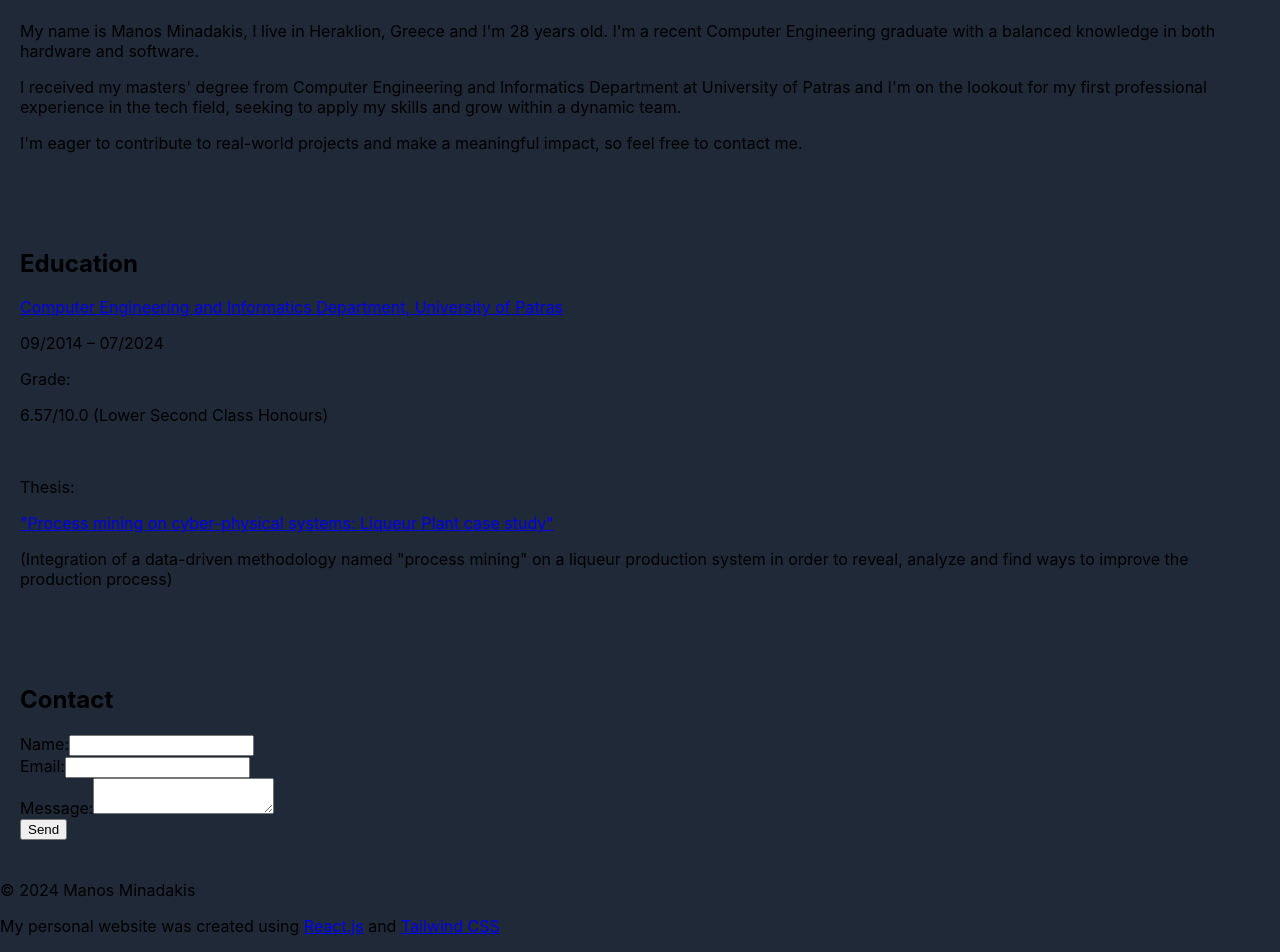
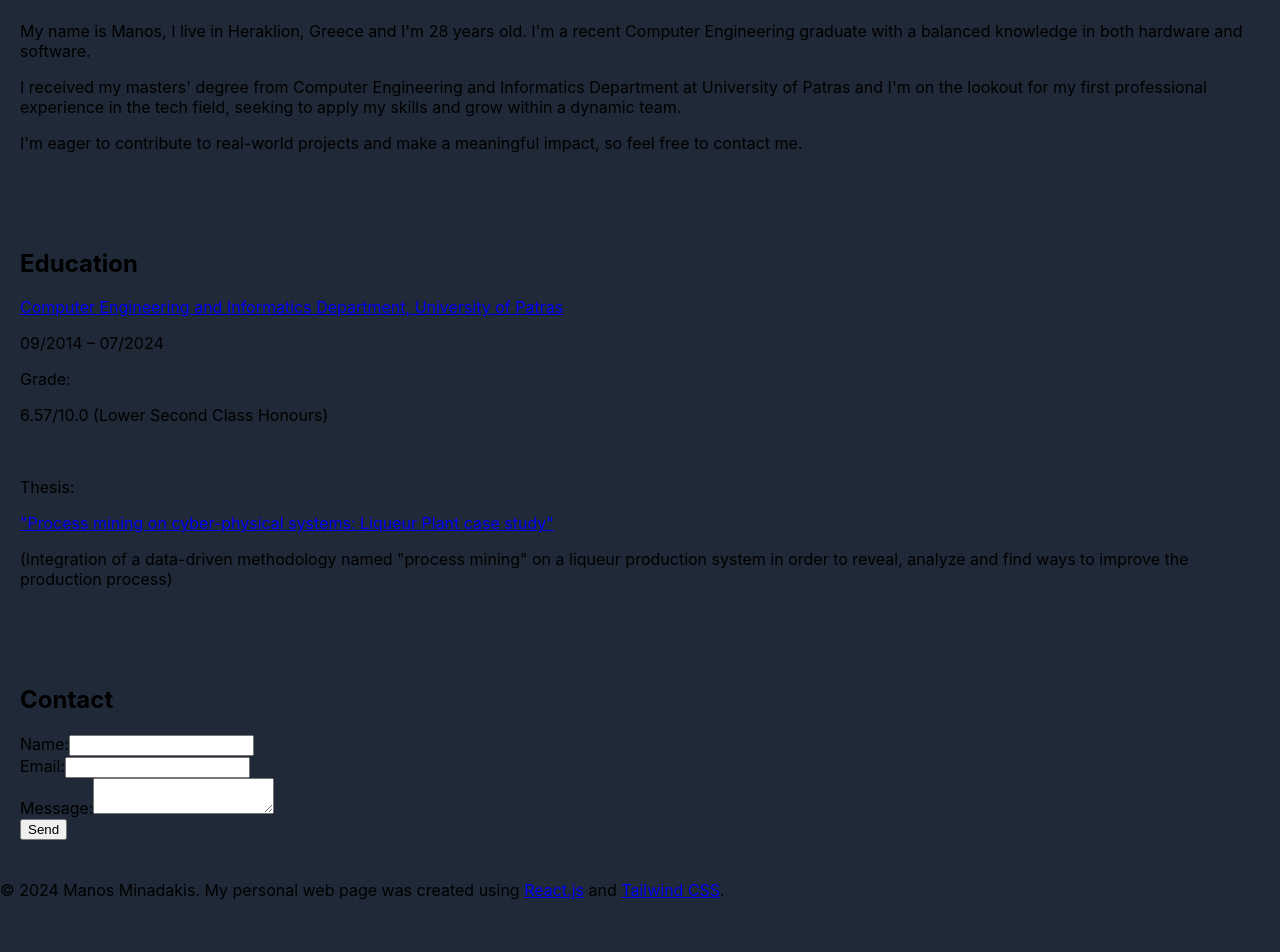
Before and after one commit to manosmin/manosmin.github.io, a React (Create React App) app: page / in a window 1280 px wide. Shown: the part 591-1543 px from the top of the page. After the commit the page ends 1507 px from the top, so only its background shows below. Built offline with nearby package versions, Linux system fonts and the light colour scheme.

Commit message:
changed about background

```diff
--- a/src/App.css
+++ b/src/App.css
@@ -32,6 +32,6 @@ input, textarea{
 
 #profile-pic {
   background-color: rgb(226 232 240);
-  border-width: 5px;
+  border-width: 2px;
   border-color: white;
 }
--- a/src/components/About.js
+++ b/src/components/About.js
@@ -2,10 +2,10 @@ import React from 'react';
 
 const About = () => {
   return (
-    <section id="about" className="p-5 flex flex-col items-center">
-      <img src="/profile.jpg" id="profile-pic" alt="Profile" className="w-32 h-32 rounded-full shadow-lg" />
-      <h2 className="text-2xl text-slate-200	 font-semibold mt-4">About Me</h2>
-      <p className="mt-2 text-center text-slate-200">My name is <span className='font-semibold'>Manos Minadakis</span>, I live in Heraklion, Greece and I'm 28 years old. I'm a recent Computer Engineering graduate with a balanced knowledge in both hardware and software.</p>
+    <section id="about" className="bg-gray-900 p-10 flex flex-col items-center">
+      <img src="/profile.jpg" id="profile-pic" alt="Profile" className="w-48 h-48 rounded-full shadow-lg" />
+      <h2 className="mb-4 mt-4 text-2xl text-slate-200	font-semibold ">About Me</h2>
+      <p className="mt-2 text-center text-slate-200">My name is <span className='font-semibold'>Manos</span>, I live in Heraklion, Greece and I'm 28 years old. I'm a recent Computer Engineering graduate with a balanced knowledge in both hardware and software.</p>
       <p className="mt-2 text-slate-200 text-center"> I received my masters' degree from <span className='font-semibold'>Computer Engineering and Informatics Department at University of Patras</span> and I'm on the lookout for my first professional experience in the tech field, seeking to apply my skills and grow within a dynamic team.</p><p className="mt-2 text-slate-200 text-center">I'm eager to contribute to real-world projects and make a meaningful impact, so feel free to contact me.</p>
     </section>
   );
--- a/src/components/Footer.js
+++ b/src/components/Footer.js
@@ -3,8 +3,7 @@ import React from 'react';
 const Footer = () => {
   return (
     <footer className="bg-gray-900 text-slate-200 p-5">
-      <p>&copy; 2024 Manos Minadakis</p>
-      <p>My personal website was created using <a rel="noopener noreferrer" target="_blank" href="https://react.dev/"className="hover:underline">React.js</a> and <a rel="noopener noreferrer" target="_blank" href="https://tailwindcss.com/"className="hover:underline inline">Tailwind CSS</a></p>
+      <p>&copy; 2024 Manos Minadakis. My personal web page was created using <a rel="noopener noreferrer" target="_blank" href="https://react.dev/"className="hover:underline">React.js</a> and <a rel="noopener noreferrer" target="_blank" href="https://tailwindcss.com/"className="hover:underline inline">Tailwind CSS</a>.</p>
     </footer>
   );
 };
```
Also changed, not shown: 1 other file (tests, documents, lock files or other folders).
